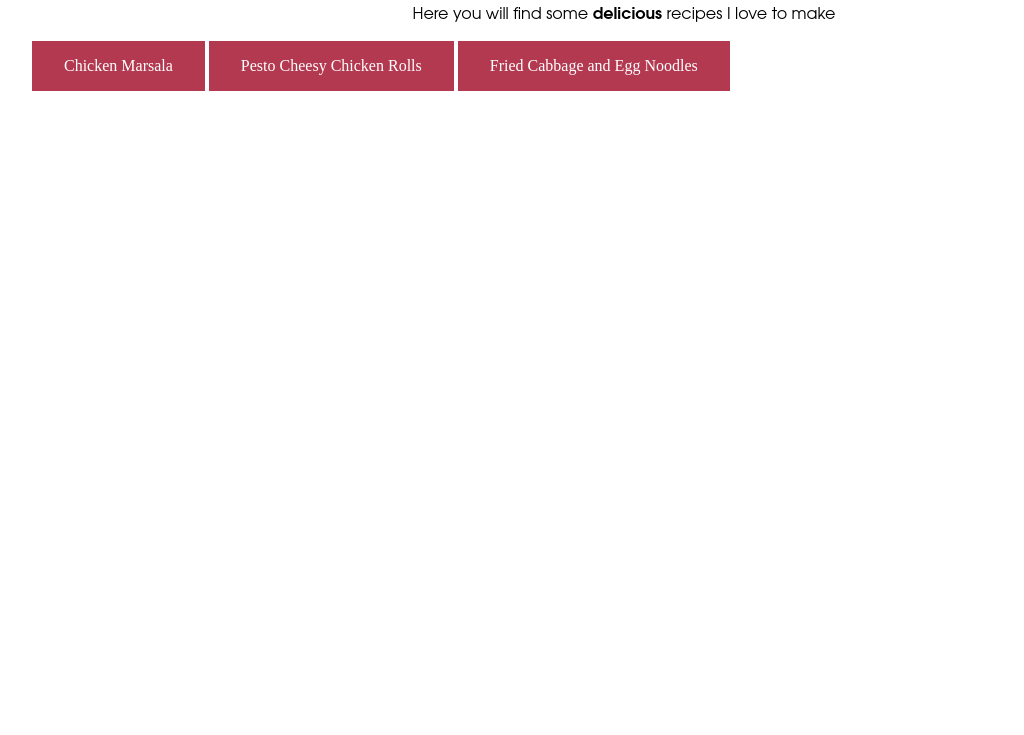
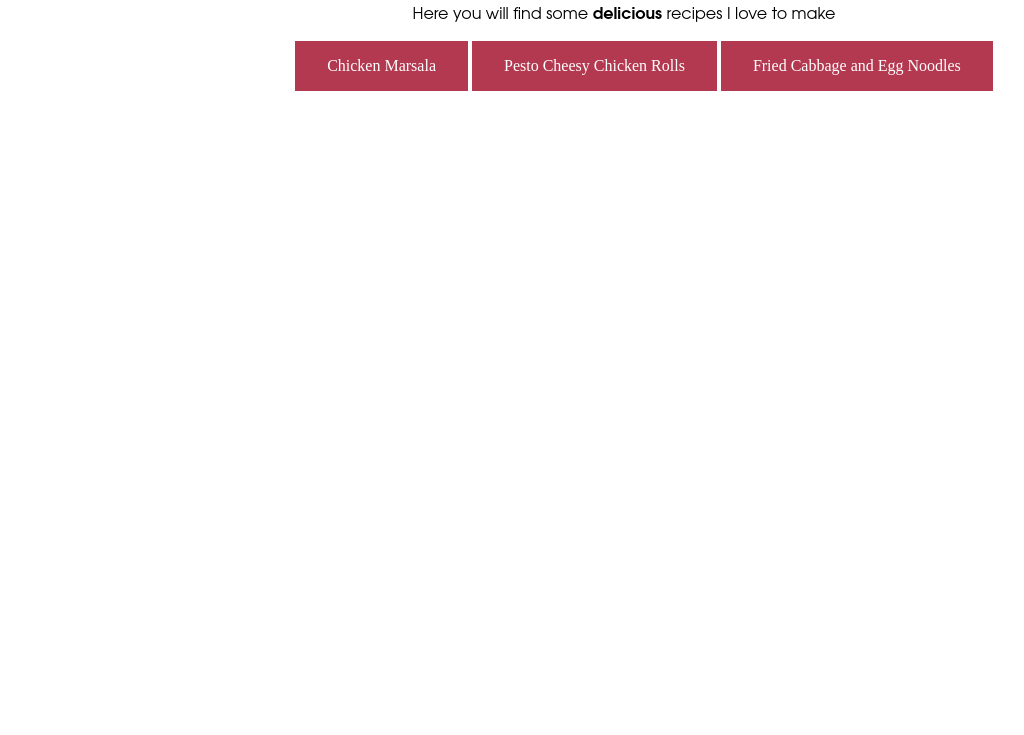
Before and after one commit to OlYeromin/odin-recipes, a plain HTML site: page index.html in a window 1280 px wide. Shown: the part 65-800 px from the top of the page, without its empty margins (16-1040 px from the left). Drawn offline with Linux system fonts and the light colour scheme.

Commit message:
Correct the list alignment

```diff
--- a/styles.css
+++ b/styles.css
@@ -22,13 +22,15 @@ p {
     font-family: "URW Gothic", sans-serif;
 }
 
+#hlist {
+    text-align: center;
+}
 
-
-ul {
+#hlist ul {
     list-style-type: none;
 }
 
-li {
+#hlist li {
     display: inline;
 }
 
```
